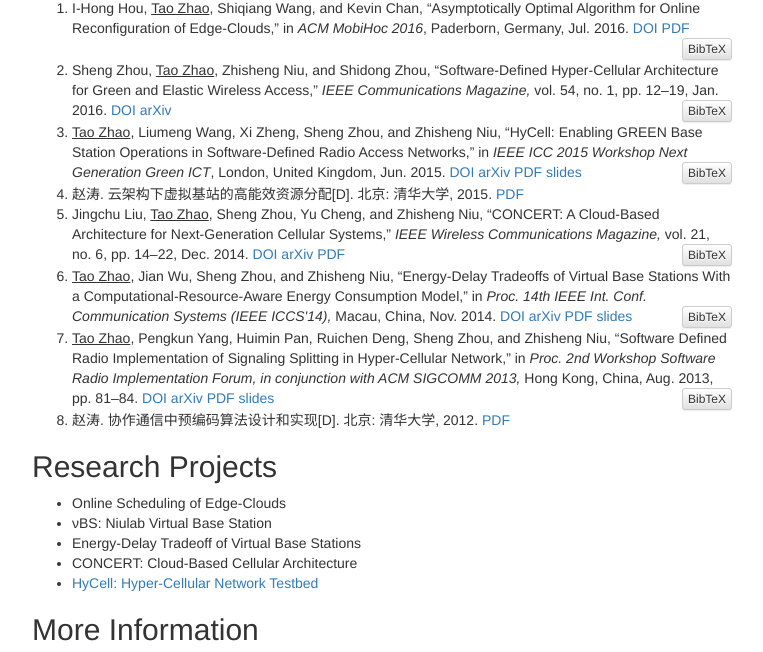
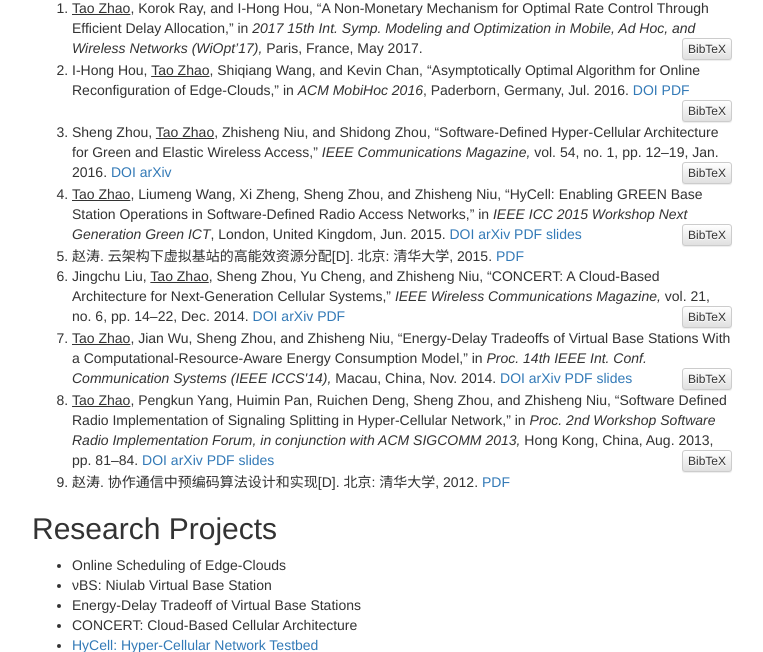
Before and after one commit to alick/people.tamu.edu, a plain HTML site: page index.html in a window 1280 px wide. Shown: the part 448-1100 px from the top of the page, without its empty margins (258-1021 px from the left). Drawn offline with nearby package versions, Linux system fonts and the light colour scheme.

Commit message:
index.html: add new paper

```diff
--- a/index.html
+++ b/index.html
@@ -47,6 +47,17 @@
 <section id="publications">
 <h2>Publications</h2>
 <ol>
+    <li class="bibitem"><span style="text-decoration: underline;">Tao Zhao</span>, Korok Ray, and I-Hong Hou, “A Non-Monetary Mechanism for Optimal Rate Control Through Efficient Delay Allocation,” in <span class="bibitem-inproceedings">2017 15th Int. Symp. Modeling and Optimization in
+  Mobile, Ad Hoc, and Wireless Networks (WiOpt’17),</span> Paris, France, May 2017. <button class="btn btn-default btn-xs bibbtn" type="button">BibTeX</button><pre class="bib">@InProceedings{zhao2017eda,
+  title                    = {A Non-Monetary Mechanism for Optimal Rate Control Through Efficient Delay Allocation},
+  author                   = {Tao Zhao and Korok Ray and I-Hong Hou},
+  booktitle                = {2017 15th Int. Symp. Modeling and Optimization in Mobile, Ad Hoc, and Wireless Networks (WiOpt'17)},
+  year                     = {2017},
+  address                  = {Paris, France},
+  month                    = may,
+}
+</pre>
+</li>
     <li class="bibitem">I-Hong Hou, <span style="text-decoration: underline;">Tao Zhao</span>, Shiqiang Wang, and Kevin Chan, “Asymptotically Optimal Algorithm for Online Reconfiguration of Edge-Clouds,” in <span class="bibitem-inproceedings">ACM MobiHoc 2016</span>, Paderborn, Germany, Jul. 2016. <a href="http://dx.doi.org/10.1145/2942358.2942363">DOI</a> <a href="http://cesg.tamu.edu/wp-content/uploads/2012/08/migration.pdf">PDF</a> <button class="btn btn-default btn-xs bibbtn" type="button">BibTeX</button><pre class="bib">@InProceedings{hou2016asymptotically,
   title                    = {Asymptotically Optimal Algorithm for Online Reconfiguration of Edge-Clouds},
   author                   = {I-Hong Hou and Tao Zhao and Shiqiang Wang and Kevin Chan},
```
